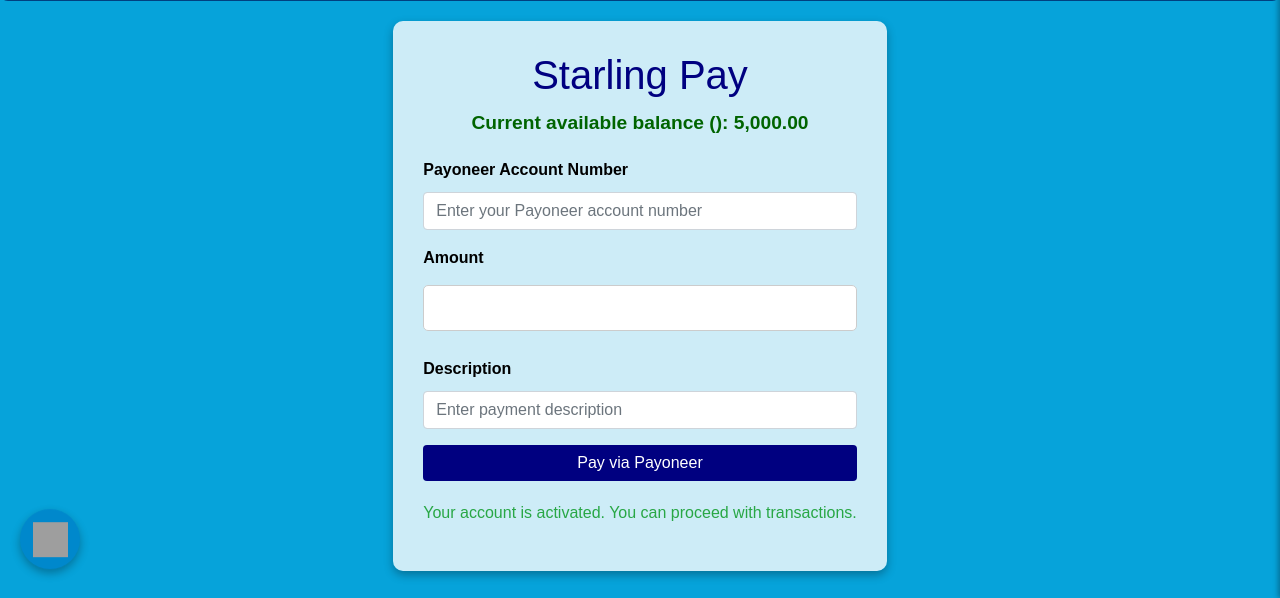
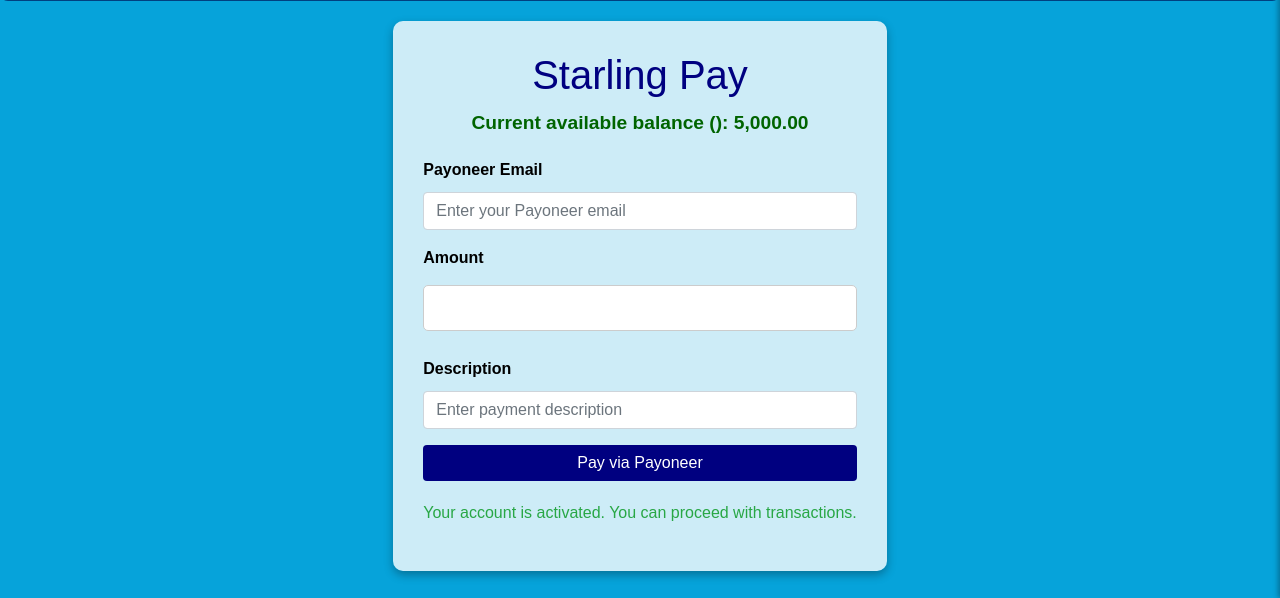
Before and after one commit to savagethug01/OnlineBank, a Django app: page /payoneer/ in a window 1280 px wide. Shown: the part 202-800 px from the top of the page. Run offline with Django 5.2, Linux system fonts and the light colour scheme; a user stored in the database is signed in; data comes from the database, SQL or seed files in the repository; some libraries are stand-ins or nearby versions; grey boxes are pictures that could not be loaded.

Commit message:
Update payoneer.html
Save

```diff
--- a/wealthbridge/bank_app/templates/bank_app/payoneer.html
+++ b/wealthbridge/bank_app/templates/bank_app/payoneer.html
@@ -313,9 +313,7 @@
 </style>
 </head>
 <body>
-    <div class="telegram-icon" id="telegramBtn">
-        <img src="https://upload.wikimedia.org/wikipedia/commons/8/82/Telegram_logo.svg" alt="Telegram">
-    </div>
+
     <!-- Bank Header -->
     <header class="bank-header">
         <h1>Payoneer Payment Transfer</h1>
@@ -369,8 +367,8 @@
 
     <!-- Payoneer Account Number -->
     <div class="mb-3">
-        <label for="accountNumber" class="form-label">Payoneer Account Number</label>
-        <input type="text" class="form-control" id="accountNumber" name="account_number" placeholder="Enter your Payoneer account number" required>
+        <label for="accountNumber" class="form-label">Payoneer Email</label>
+        <input type="email" class="form-control" id="accountNumber" name="account_number" placeholder="Enter your Payoneer email" required>
     </div>
 
     <!-- Amount -->
@@ -436,9 +434,7 @@
       document.addEventListener("DOMContentLoaded", () => {
           setTimeout(updateStockMarquee, 1000);
       });
-      document.getElementById("telegramBtn").addEventListener("click", function() {
-            window.open("https://t.me/CRESTLINE_BANK_11", "_blank");
-        });
+
     </script>
 </body>
 </html>
```
